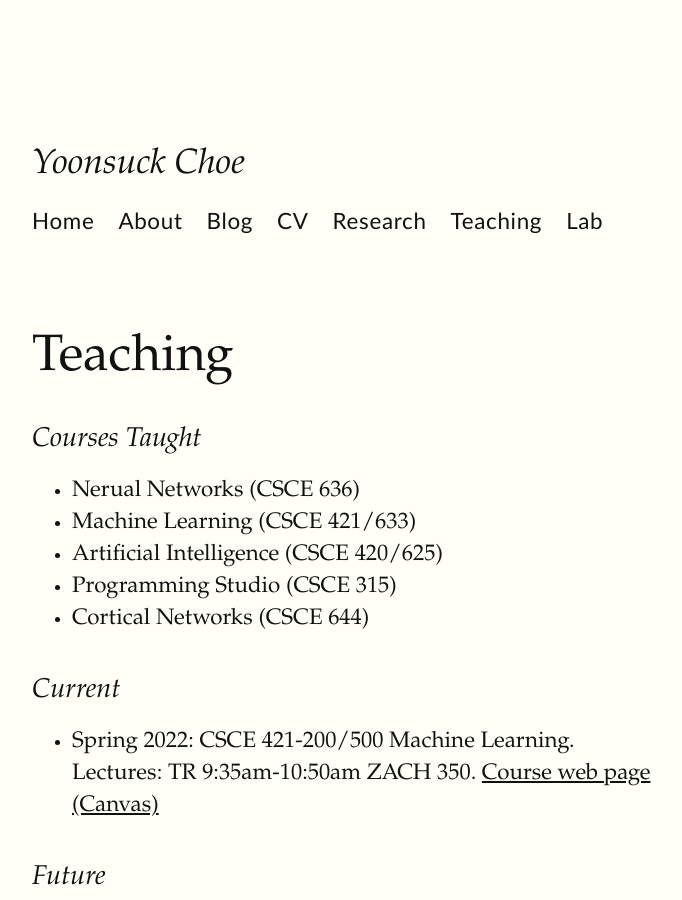
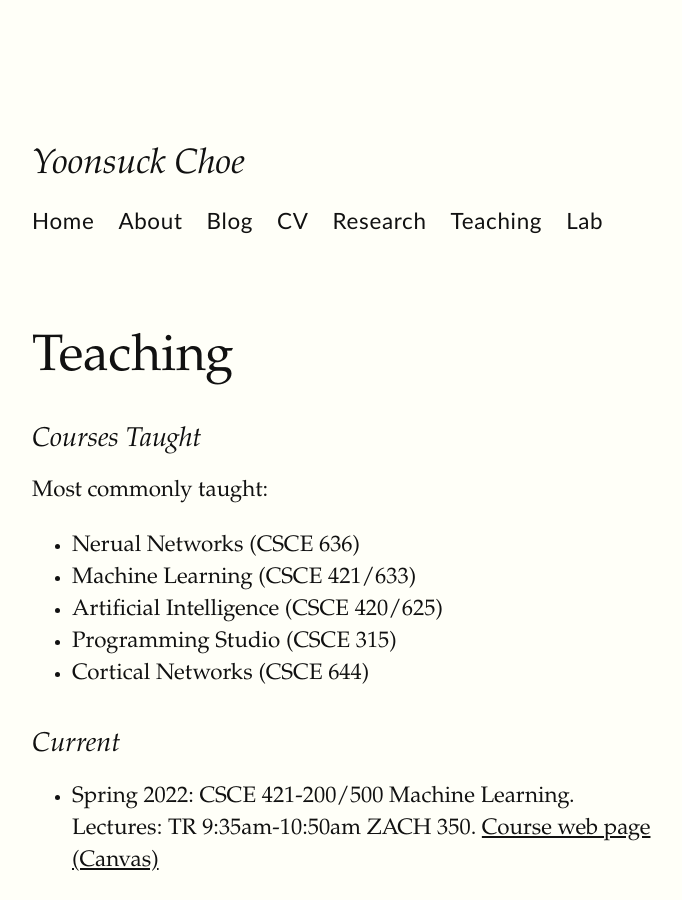
Before and after one commit to yschoe/yschoe.github.io, a Jekyll site: the page built from teaching.md, in a window 1280 px wide and 900 px high. Shown: the whole window, without its empty margins (128-810 px from the left). Built offline with Jekyll 4.4.1, drawn with Linux system fonts in a browser that asks for light colours; some web fonts are replaced.

Commit message:
teaching

```diff
--- a/teaching.md
+++ b/teaching.md
@@ -5,6 +5,8 @@ permalink: /teaching/
 ---
 
 ### Courses Taught
+
+Most commonly taught:
 
 * Nerual Networks (CSCE 636)
 * Machine Learning (CSCE 421/633)
```
